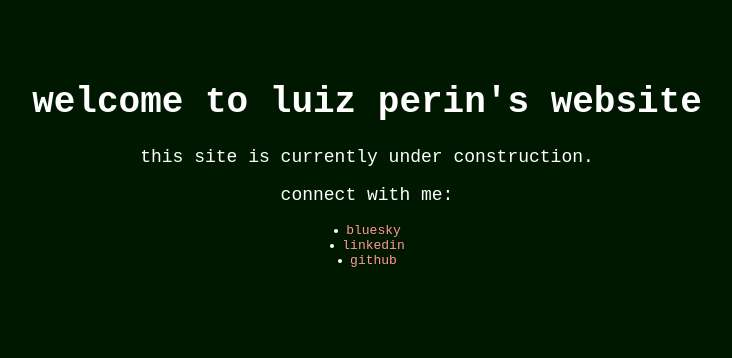
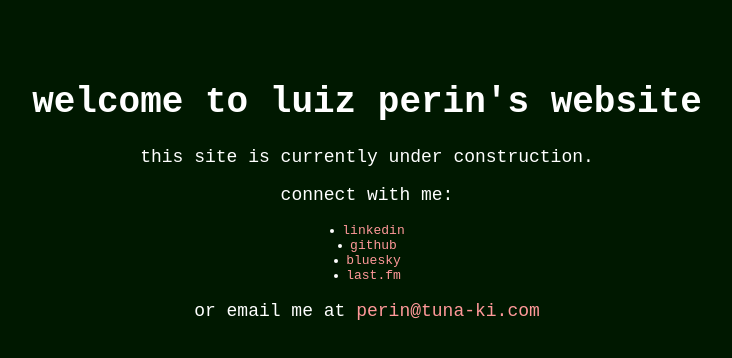
Before and after one commit to tunaki17/tuna-ki.com, a plain HTML site: page index.html in a window 1280 px wide. Shown: the whole page, without its empty margins (273-1005 px from the left). Drawn offline with Linux system fonts and the light colour scheme.

Commit message:
Update index.html

```diff
--- a/index.html
+++ b/index.html
@@ -39,9 +39,11 @@
   <p>this site is currently under construction.</p>
   <p>connect with me:</p>
   <ul>
-        <li><a href="https://your-bluesky-profile.com">bluesky</a></li>
-        <li><a href="https://www.linkedin.com/in/your_linkedin_profile">linkedin</a></li>
-        <li><a href="https://github.com/your-github-username">github</a></li>
+    <li><a href="https://www.linkedin.com/in/lperin17/">linkedin</a></li>
+    <li><a href="https://github.com/tunaki17">github</a></li>
+    <li><a href="https://bsky.app/profile/tuna-ki.com">bluesky</a></li>
+    <li><a href="https://www.last.fm/user/tunaki17">last.fm</a></li>
   </ul>
+  <p>or email me at <a href="mailto:perin@tuna-ki.com">perin@tuna-ki.com</a></p>
 </body>
 </html>
```
Lines whose indentation alone changed are shown as unchanged.
